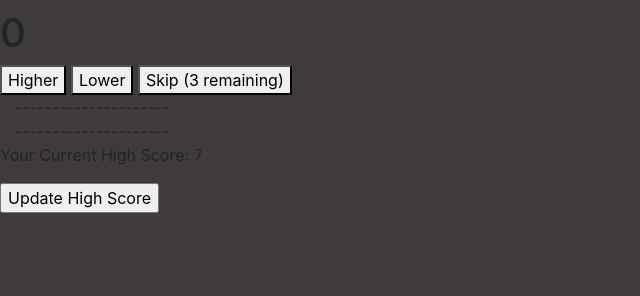
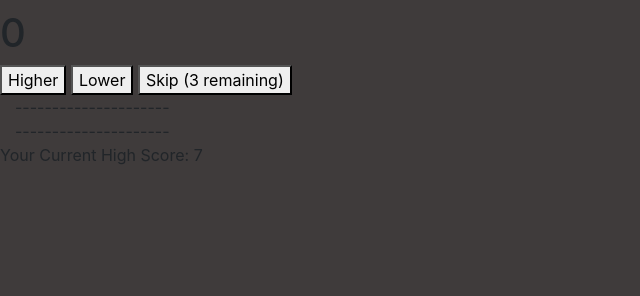
Before and after one commit to Therealhassanahmed/agile_web_dev2022, a Flask app: page /normal in a window 1280 px wide. Shown: the part 364-660 px from the top of the page, without its empty margins (0-640 px from the left). Run offline with Flask 2, Linux system fonts and the light colour scheme; a user stored in the database is signed in; data comes from the database, SQL or seed files in the repository.

Commit message:
improved update high score button

```diff
--- a/app/templates/hard.html
+++ b/app/templates/hard.html
@@ -130,7 +130,7 @@
             </div>
             <form method="POST" class="update-high-score-btn">
                 <input type="hidden" id='highscore' value='0' name="postit"></input>
-                <input type="submit" id="submit_score" value="Update High Score"></input>
+                <input type="submit" id="submit_score" hidden="hidden" value="Update High Score"></input>
             </form>
         </div>
 
--- a/app/templates/normal.html
+++ b/app/templates/normal.html
@@ -125,7 +125,7 @@
     </div>
     <form method="POST">
         <input type="hidden" id='highscore' value='0' name="postit"></input>
-        <input type="submit" id ="submit_score" value="Update High Score"></input>
+        <input type="submit" id ="submit_score" hidden="hidden" value="Update High Score"></input>
     </form>
     <script>
         //js for navbar changes (screen size changes)
```
